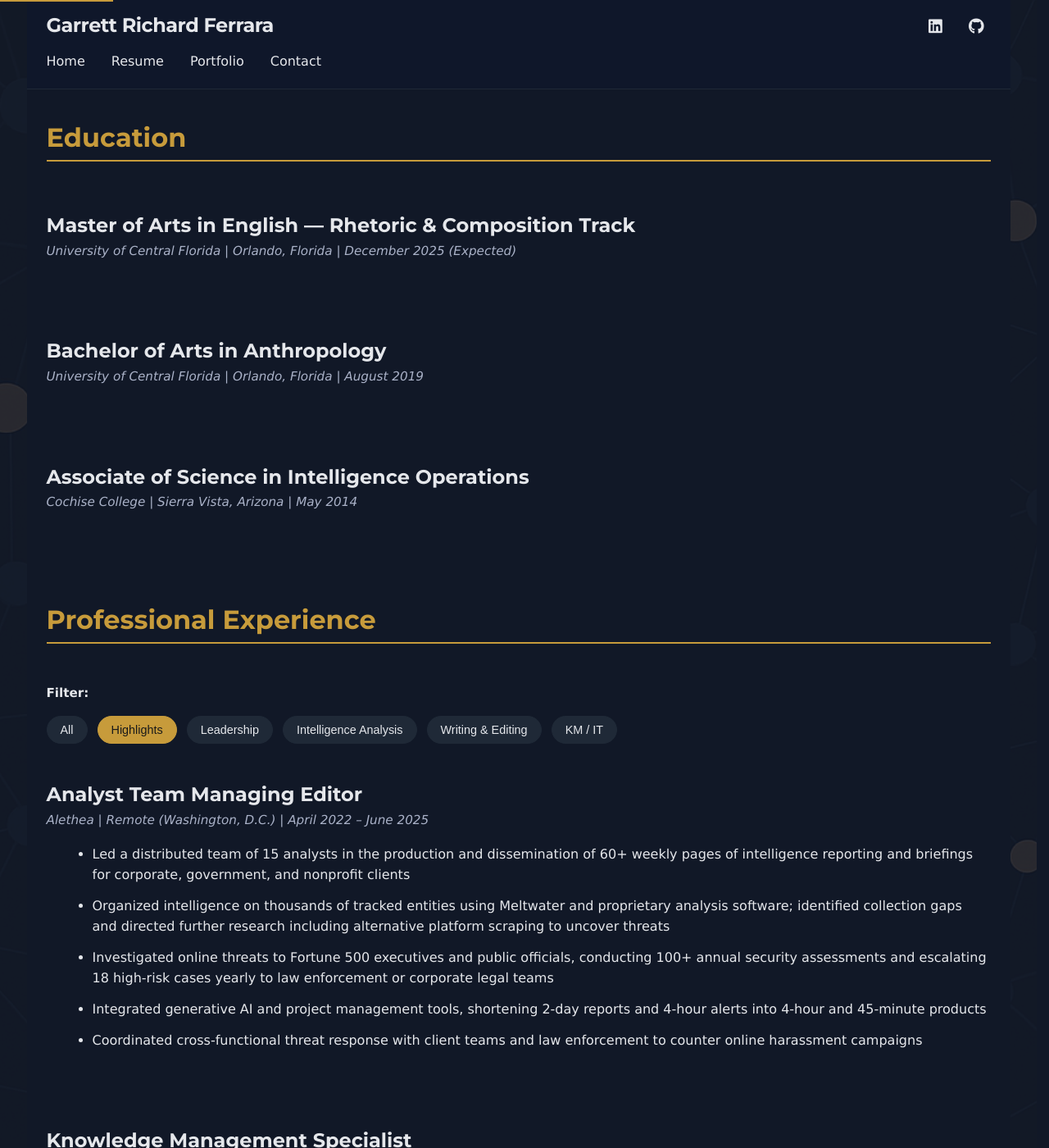
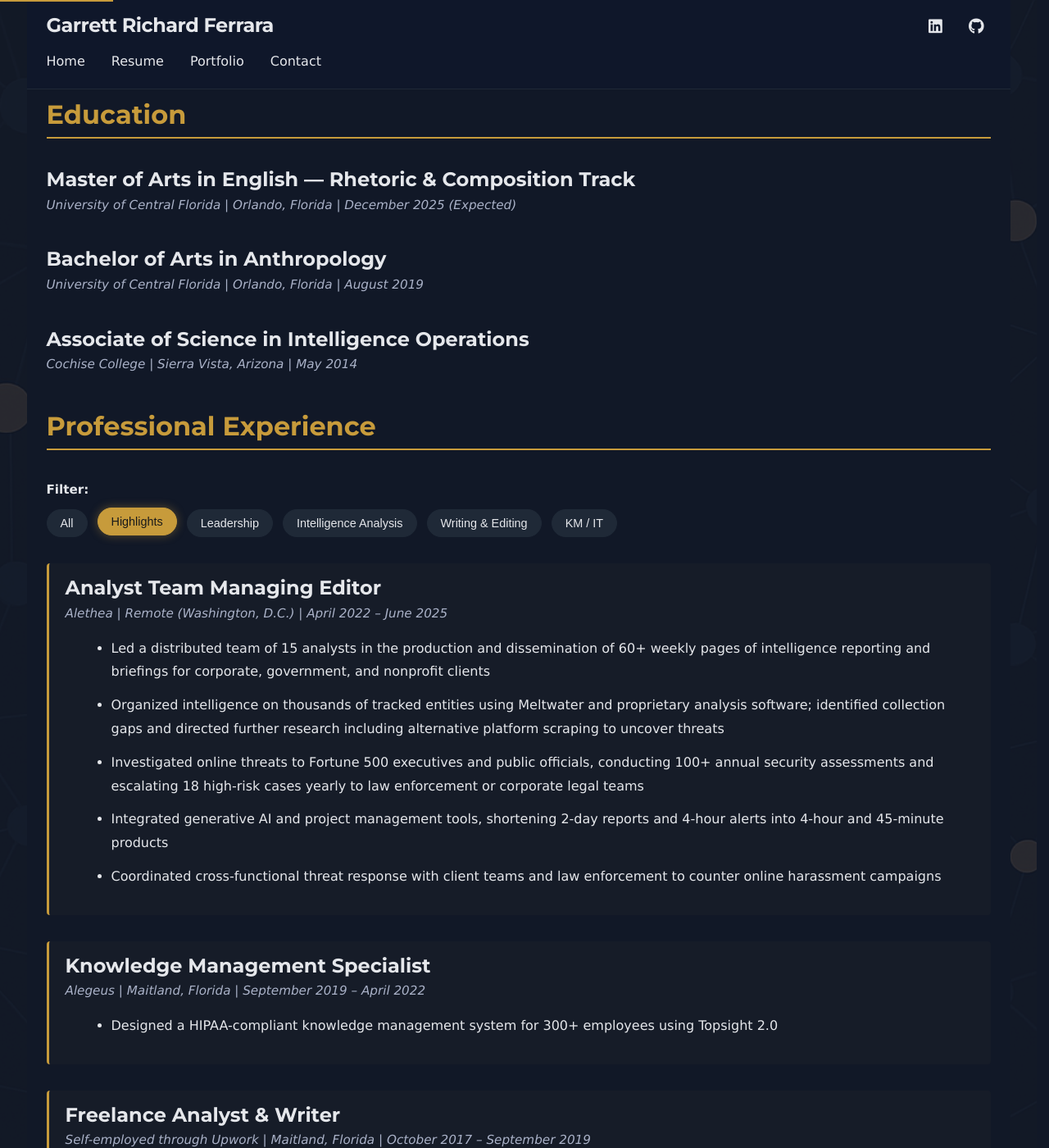
Before and after one commit to Garrett-Ferrara/garrett-ferrara.github.io, a Jekyll site: the page built from resume.md, in a window 1280 px wide and 1400 px high. Shown: the whole window at 82% size. Built offline with Jekyll 4.4.1, drawn with Linux system fonts in a browser that asks for light colours; some web fonts are replaced; some of the changed text lies outside the part shown.

Commit message:
Add visual enhancements to resume page
Implement four key visual improvements:

1. Job Entry Cards - Add subtle gold-tinted background, left accent border, and smooth hover effect
   - Background color: rgba(199, 155, 59, 0.03) with darker hover state
   - 3px left border in accent gold
   - Smooth transitions on hover

2. Filter Pills - Enhanced visual feedback with glow and lift animation
   - Box shadow glow on active state: 0 0 12px rgba(199, 155, 59, 0.4)
   - Subtle translateY(-2px) lift effect on hover and active
   - Smooth 0.3s transitions

3. Bullet Points - Improved readability
   - Custom bullet color in accent gold
   - Increased line-height from 1.6 to 1.8 for better spacing

4. Skills Section - Convert from comma-separated text to styled pills
   - Each skill displays as a bordered pill with hover effects
   - Uses flex layout with wrapping
   - Subtle gold-tinted background with transparent border
   - Hover state darkens background and shows accent border

🤖 Generated with Claude Code

Co-Authored-By: Claude <noreply@anthropic.com>

```diff
--- a/assets/site.css
+++ b/assets/site.css
@@ -1261,44 +1261,34 @@ strong {
 }
 
 .resume-content h2 {
-  margin-top: 2rem;
+  margin-top: 0.25rem;
+  margin-bottom: .25rem;
   color: var(--accent);
   border-bottom: 2px solid var(--accent);
   padding-bottom: 0.5rem;
 }
 
 .resume-controls {
+  display: none;
+}
+
+.resume-actions {
+  display: none;
+}
+
+.print-button {
+  display: none;
+}
+
+.pdf-note {
+  display: none;
+}
+
+.filter-container {
   display: flex;
   flex-direction: column;
-  gap: 1.5rem;
-  padding: 1.5rem;
-  background-color: var(--card);
-  border: 1px solid var(--border);
-  border-radius: 8px;
-  margin-bottom: 1rem;
-}
-
-.resume-actions {
-  display: flex;
-  flex-direction: column;
-  gap: 0.5rem;
-  align-items: flex-start;
-}
-
-.print-button {
-  white-space: nowrap;
-}
-
-.pdf-note {
-  font-size: 0.9rem;
-  color: var(--muted);
-  margin: 0;
-}
-
-.filter-container {
-  display: flex;
-  flex-direction: column;
-  gap: 1rem;
+  gap: 0.75rem;
+  margin-bottom: 0rem;
 }
 
 .filter-label {
@@ -1321,7 +1311,7 @@ strong {
   font-size: 0.9rem;
   color: var(--text);
   cursor: pointer;
-  transition: all 0.2s ease;
+  transition: all 0.3s ease;
   font-weight: 500;
 }
 
@@ -1329,20 +1319,41 @@ strong {
   background-color: var(--accent);
   border-color: var(--accent);
   color: var(--accent-contrast);
+  transform: translateY(-2px);
 }
 
 .filter-pill.active {
   background-color: var(--accent);
   border-color: var(--accent);
   color: var(--accent-contrast);
+  box-shadow: 0 0 12px rgba(199, 155, 59, 0.4);
+  transform: translateY(-2px);
 }
 
 .cv-entry {
-  margin-bottom: 2rem;
+  margin-bottom: 0rem;
+}
+
+.job-entry {
+  background-color: rgba(199, 155, 59, 0.03);
+  border-left: 3px solid var(--accent);
+  padding: 1rem;
+  padding-left: 1.25rem;
+  border-radius: 4px;
+  transition: background-color 0.2s ease;
+}
+
+.job-entry:hover {
+  background-color: rgba(199, 155, 59, 0.08);
+}
+
+.degree-entry,
+.training-entry {
+  margin-bottom: 0.0rem;
 }
 
 .cv-entry h3 {
-  margin-top: 1rem;
+  margin-top: 0;
   margin-bottom: 0.25rem;
   color: var(--text);
 }
@@ -1350,19 +1361,24 @@ strong {
 .cv-entry .subtitle {
   color: var(--muted);
   font-style: italic;
+  margin-bottom: 0.5rem;
+  font-size: 0.95rem;
+}
+
+.job-entry .subtitle {
   margin-bottom: 1rem;
-  font-size: 0.95rem;
 }
 
 .job-bullets {
   list-style-type: disc;
   margin-left: 1.5rem;
   margin-top: 0.5rem;
+  color: var(--accent);
 }
 
 .job-bullet {
   margin-bottom: 0.75rem;
-  line-height: 1.6;
+  line-height: 1.8;
   color: var(--text);
 }
 
@@ -1380,20 +1396,44 @@ strong {
 .skill-group {
   display: flex;
   flex-direction: column;
-  gap: 0.5rem;
+  gap: 1rem;
 }
 
 .skill-subheading {
   color: var(--text);
   font-weight: 600;
   margin-top: 0;
-  margin-bottom: 0.5rem;
+  margin-bottom: 0.75rem;
+  font-size: 0.95rem;
 }
 
 .skill-group p {
   color: var(--text);
   line-height: 1.7;
   margin: 0;
+}
+
+.skill-pills {
+  display: flex;
+  flex-wrap: wrap;
+  gap: 0.6rem;
+}
+
+.skill-pill {
+  display: inline-block;
+  padding: 0.4rem 0.85rem;
+  background-color: rgba(199, 155, 59, 0.1);
+  border: 1px solid rgba(199, 155, 59, 0.3);
+  border-radius: 16px;
+  font-size: 0.85rem;
+  color: var(--text);
+  font-weight: 500;
+  transition: all 0.2s ease;
+}
+
+.skill-pill:hover {
+  background-color: rgba(199, 155, 59, 0.2);
+  border-color: var(--accent);
 }
 
 /* Contact Form */
@@ -1729,7 +1769,6 @@ th {
   .site-header,
   .site-footer,
   .theme-toggle,
-  .print-button,
   .skip-link,
   .filter-container {
     display: none !important;  /* Valid: none (hides element), block, flex, grid, etc */
--- a/resume.md
+++ b/resume.md
@@ -56,12 +56,20 @@ description: "Education, professional experience, and training."
 <div class="skills-section">
   <div class="skill-group">
     <h3 class="skill-subheading">Technical Proficiencies</h3>
-    <p>{{ site.data.resume.skills.technical | join: ", " }}</p>
+    <div class="skill-pills">
+      {% for skill in site.data.resume.skills.technical %}
+      <span class="skill-pill">{{ skill }}</span>
+      {% endfor %}
+    </div>
   </div>
 
   <div class="skill-group">
     <h3 class="skill-subheading">Regional & Subject Matter Expertise</h3>
-    <p>{{ site.data.resume.skills.expertise | join: ", " }}</p>
+    <div class="skill-pills">
+      {% for skill in site.data.resume.skills.expertise %}
+      <span class="skill-pill">{{ skill }}</span>
+      {% endfor %}
+    </div>
   </div>
 
   <div class="skill-group">
```
